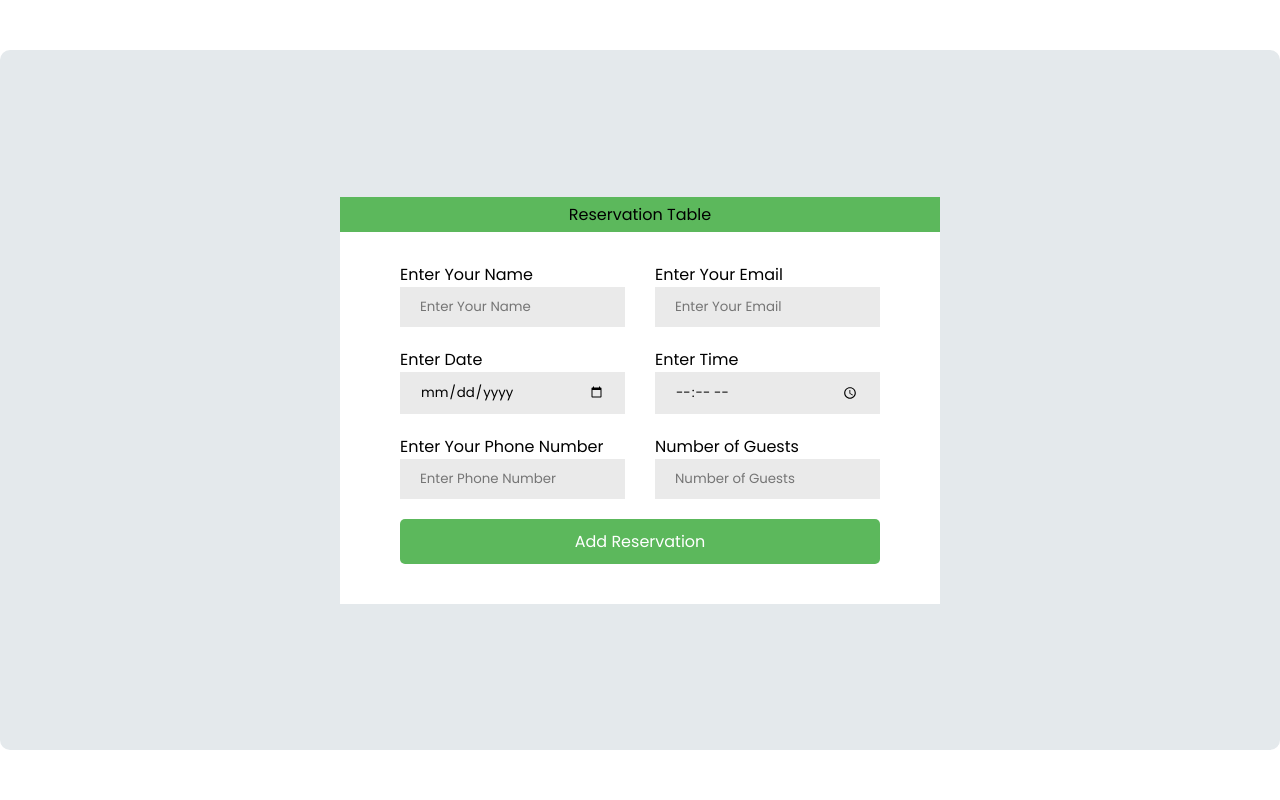
After one commit to harshawije-dev/Signature-Cuisine---Web-App, a PHP site: page /pages/reservation.php in a window 1280 px wide. The commit adds this page. Run offline with PHP 8.4, Linux system fonts and the light colour scheme; a stand-in replaces the project's code that opens the database connection.

Commit message:
add reservation option

```diff
--- a/assets/css/index.css
+++ b/assets/css/index.css
@@ -19,6 +19,9 @@ html {
   --main-color: #E4E9EC;
   --secondary-color: #875F59;
   --third-color: #eeefeb;
+  --positive-color: #5cb85c;
+  --negative-color: #e65b65;
+  --happy-yellow: #f6be00;
   --main-font: "Poppins", sans-serif;
   --Secondary-font: "Dancing Script";
   --mobile-font-size:40px;
--- /dev/null
+++ b/assets/css/reservation.css
@@ -0,0 +1,84 @@
+:root {
+  --main-color: #e4e9ec;
+  --secondary-color: #875f59;
+  --third-color: #eeefeb;
+  --positive-color: #5cb85c;
+  --negative-color: #e65b65;
+  --happy-yellow: #f6be00;
+  --main-font: "Poppins", sans-serif;
+  --Secondary-font: "Dancing Script";
+  --mobile-font-size: 40px;
+}
+
+.reservation-container {
+  display: flex;
+  align-items: center;
+  justify-content: center;
+  height: 100vh;
+}
+
+.inner-container {
+  width: 1280px;
+  height: 700px;
+  background-color: var(--main-color);
+  border-radius: 10px;
+  display: flex;
+  align-items: center;
+  justify-content: center;
+}
+
+.reservation-card {
+  background-color: white;
+  width: 600px;
+  display: flex;
+  flex-direction: column;
+  gap: 30px;
+}
+
+.reservation-card-top {
+  background-color: var(--positive-color);
+  padding: 5px;
+  text-align: center;
+}
+
+.reservation-card-bot {
+  display: flex;
+  justify-content: center;
+}
+
+.reservation-form {
+  display: flex;
+  flex-direction: column;
+  gap: 20px;
+  width: 80%;
+}
+
+.input-element {
+  flex: 1;
+  display: flex;
+  flex-direction: column;
+  justify-content: space-between;
+}
+
+.input-couple {
+  display: flex;
+  justify-content: space-between;
+  gap: 30px;
+}
+
+input {
+  width: 100%;
+  padding: 10px 20px;
+  outline: none;
+  background-color: rgba(128, 128, 128, 0.164);
+  border: none;
+}
+
+.add-reservation-btn {
+  font-size: 16px;
+  color: white;
+  background-color: var(--positive-color);
+  border-radius: 5px;
+  cursor: pointer;
+  margin-bottom: 40px;
+}
--- a/assets/css/update-item.css
+++ b/assets/css/update-item.css
@@ -4,6 +4,7 @@
     --third-color: #eeefeb;
     --positive-color: #5cb85c;
     --negative-color: #e65b65;
+    --happy-yellow: #f6be00;
     --main-font: "Poppins", sans-serif;
     --Secondary-font: "Dancing Script";
     --mobile-font-size:40px;
--- a/index.php
+++ b/index.php
@@ -110,7 +110,11 @@ if (!isset($_SESSION['customer_email'])) {
                     <img src="assets/images/img5.jpg" alt="">
                 </figure>
                 <div class="slide-cover">
-                    <h1>Welcome.</h1>
+                    <p>Welcome to Signature Cuisine<br><span class="second-line" >Where Every Bite Is a Masterpiece!</span></p>
+                    <a href="pages/reservation.php" class="reservation-btn">
+                        Reservation
+                        <span class="material-symbols-outlined reserv-arrow">arrow_forward</span>
+                    </a>
                 </div>
             </div>
         </div>
--- /dev/null
+++ b/pages/reservation.php
@@ -0,0 +1,75 @@
+<!DOCTYPE html>
+<html lang="en">
+
+<head>
+    <meta charset="UTF-8">
+    <meta name="viewport" content="width=device-width, initial-scale=1.0">
+    <link rel="preconnect" href="https://fonts.googleapis.com">
+    <link rel="preconnect" href="https://fonts.gstatic.com" crossorigin>
+    <link href="https://fonts.googleapis.com/css2?family=Dancing+Script:wght@400;500;600&family=Poppins:ital,wght@0,400;0,500;0,700;1,600&display=swap" rel="stylesheet">
+    <link rel="stylesheet" href="https://fonts.googleapis.com/css2?family=Material+Symbols+Outlined:opsz,wght,FILL,GRAD@20..48,100..700,0..1,-50..200" />
+    <link rel="stylesheet" href="../assets/css/index.css">
+    <link rel="stylesheet" href="../assets/css/reservation.css">
+    <title>Reservation</title>
+</head>
+
+<body>
+    <?php include('../includes/header.php') ?>
+    <main>
+        <div class="reservation-container">
+            <div class="inner-container">
+                <div class="reservation-card">
+                    <div class="reservation-card-top">
+                        <p>Reservation Table</p>
+                    </div>
+                    <div class="reservation-card-bot">
+                        <form action="reservation-process.php" method="POST" class="reservation-form">
+
+                            <div class="input-couple">
+                                <div class="input-element">
+                                    <label for="">Enter Your Name</label>
+                                    <input type="text" placeholder="Enter Your Name" name="name" >
+                                </div>
+
+                                <div class="input-element">
+                                    <label for="">Enter Your Email</label>
+                                    <input type="email" placeholder="Enter Your Email" name="email">
+                                </div>
+
+                            </div>
+
+                            <div class="input-couple">
+                                <div class="input-element">
+                                    <label for="">Enter Date</label>
+                                    <input type="date" placeholder="Enter Date" name="date" >
+                                </div>
+
+                                <div class="input-element">
+                                    <label for="">Enter Time</label>
+                                    <input type="Time" placeholder="Enter Time" name="time">
+                                </div>
+                            </div>
+
+                            <div class="input-couple">
+                                <div class="input-element">
+                                    <label for="">Enter Your Phone Number</label>
+                                    <input type="tel" placeholder="Enter Phone Number"  name="phone_number">
+                                </div>
+
+                                <div class="input-element">
+                                    <label for="">Number of Guests</label>
+                                    <input type="number" placeholder="Number of Guests" name="guests">
+                                </div>
+                            </div>
+
+                            <input type="submit" value="Add Reservation" class="add-reservation-btn" name="add_reservation">
+
+                        </form>
+                    </div>
+                </div>
+            </div>
+        </div>
+    </main>
+    <script src="../assets/js/script.js"></script>
+</body>
+</html>
```
Also changed, not shown: other parts of assets/css/index.css (+49 -5 lines), assets/css/about.css (+4 -4 lines), pages/reservation-process.php (added, +25 -0 lines), test.php (+32 -0 lines).
